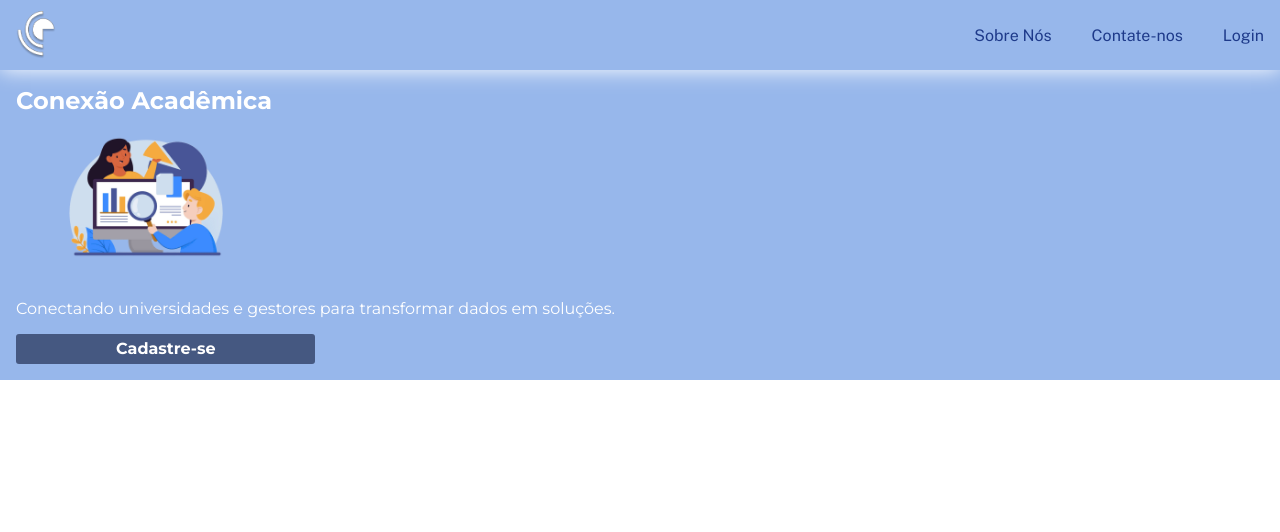
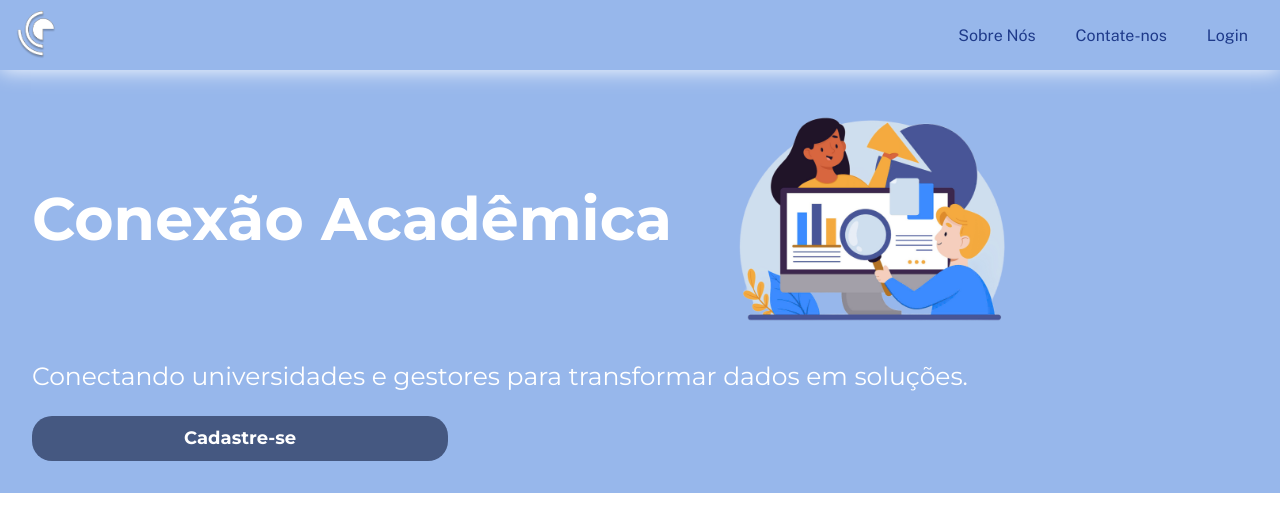
Before and after one commit to marlonzl7/conexao-academica, a website: page web-data-viz/public/index.html in a window 1280 px wide. Drawn offline with nearby package versions, Linux system fonts and the light colour scheme.

Commit message:
feat: adicionando estrutura com container-home

```diff
--- a/web-data-viz/public/css/index.css
+++ b/web-data-viz/public/css/index.css
@@ -1,4 +1,4 @@
-:root{
+:root {
     --main-color: #1E3A8A;
     --secondary-color: #97b7eb;
     --text-color: #FFF;
@@ -6,15 +6,15 @@
     --button-color: #455881;
 }
 
-*{
+* {
     box-sizing: border-box;
 }
 
-body{
+body {
     margin: 0;
 }
 
-header{
+header {
     display: flex;
     position: relative;
     justify-content: space-between;
@@ -26,28 +26,28 @@ header{
     box-shadow: 0.2px 0.2px 20px var(--text-color);
 }
 
-header img{
+header img {
     width: 40px;
     height: auto;
 }
 
-nav button{
+nav button {
     background-color: transparent;
     border: none;
     cursor: pointer;
 }
 
-nav img{
+nav img {
     width: 45px;
     height: auto;
 }
 
-ul{
+ul {
     margin: 0;
     padding: 0;
 }
 
-#menu{
+#menu {
     display: none;
     position: absolute;
     top: 100%;
@@ -60,24 +60,26 @@ ul{
     list-style: none;
 }
 
-#menu a{
+#menu a {
     font-family: 'Public Sans', sans-serif;
     text-decoration: none;
     color: var(--main-color);
     transition: color 0.3s ease;
 }
 
-#menu a:hover{
+#menu a:hover {
     color: var(--text-color);
 }
 
-#section-home{
+#section-home {
     display: flex;
+    width: 100%;
+    height: auto;
     background-color: var(--secondary-color);
     padding: 1rem;
 }
 
-#section-home h1{
+#section-home h1 {
     display: flex;
     text-align: start;
     color: var(--text-color);
@@ -86,19 +88,19 @@ ul{
     padding: 0;
 }
 
-#section-home img{
+#section-home img {
     width: 260px;
     height: auto;
     padding: 20px;
 }
 
-#section-home p{
+#section-home p {
     color: var(--text-color);
     font-family: 'MontSerrat', sans-serif;
     text-align: left;
 }
 
-#section-home a{
+#section-home a {
     display: flex;
     justify-content: center;
     align-items: center;
@@ -114,23 +116,24 @@ ul{
     height: 30px;
 }
 
-#section-home a:hover{
+#section-home a:hover {
     background-color: var(--main-color);
 }
 
 @media screen and (min-width: 768px) {
-    nav{
+    nav {
         display: flex;
         justify-content: space-between;
         align-items: center;
         flex: 1;
+        padding: 1rem;
     }
 
-    nav img{
+    nav img {
         display: none;
     }
 
-    #menu{
+    #menu {
         display: flex;
         top: 0;
         position: static;
@@ -140,4 +143,39 @@ ul{
         justify-content: center;
         align-items: center;
     }
+
+    #section-home {
+        padding: 2rem;
+    }
+
+    #section-home h1 {
+        font-size: 60px;
+    }
+
+    #container-home{
+        display: flex;
+        justify-content: flex-end;
+        align-items: center;
+    }
+
+    #container-home img {
+        width: 400px;
+        height: auto;
+        padding: 10px;
+    }
+
+    #section-home p {
+        font-size: 25px;
+    }
+
+    #section-home a {
+        border-radius: 20px;
+        width: 40%;
+        height: 45px;
+        font-size: large;
+    }
+
+    #section-home a:hover {
+        background-color: var(--main-color);
+    }
 }
--- a/web-data-viz/public/index.html
+++ b/web-data-viz/public/index.html
@@ -32,10 +32,14 @@
   </header>
   <section id="section-home">
     <div>
-      <h1>
-        Conexão Acadêmica
-      </h1>
-      <img src="./assets/imgs/estudantes_home.png" alt="Estudantes analisando gráfico">
+
+      <div id="container-home">
+        <h1>
+          Conexão Acadêmica
+        </h1>
+        <img src="./assets/imgs/estudantes_home.png" alt="Estudantes analisando gráfico">
+
+      </div>
       <p>
         Conectando universidades e gestores para transformar dados em soluções.
       </p>
```
